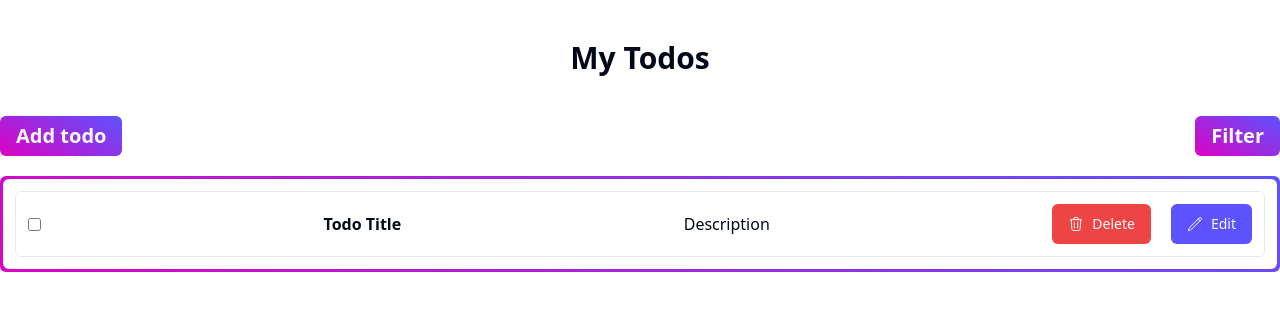
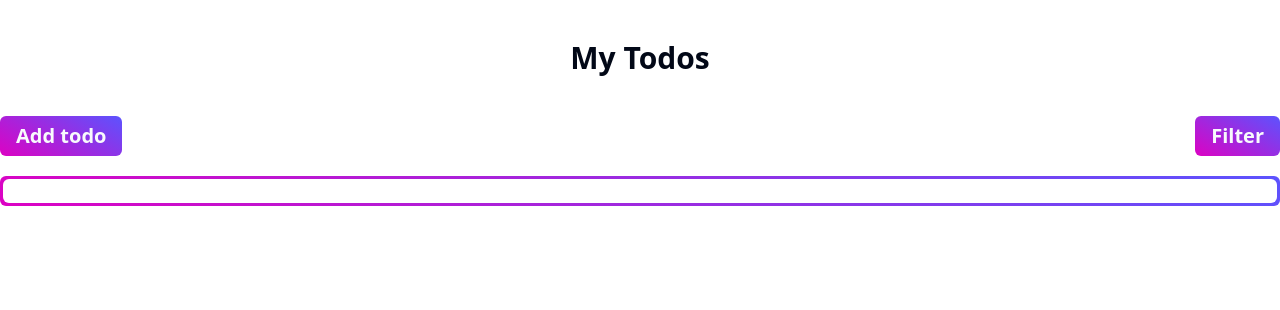
Before and after one commit to sahik7/todo-redux, a React (Vite) app: page / in a window 1280 px wide. Shown: the top 310 px of the page. Built offline with nearby package versions, Linux system fonts and the light colour scheme.

Commit message:
todo map added

```diff
--- a/src/components/todo/TodoContainer.tsx
+++ b/src/components/todo/TodoContainer.tsx
@@ -14,7 +14,9 @@ export default function TodoContainer() {
             <div className="bg-primary-gradient w-full h-full rounded-md p-[3px]">
                 {/* <div className="bg-white p-3 text-center rounded-md text-2xl font-bold"><p>There is no task pending</p></div> */}
                 <div className="bg-white  space-y-5 rounded-md p-3 w-full h-full">
-                    <TodoCard />
+                    {
+                        todos.map(todo => <TodoCard />)
+                    }
                 </div>
             </div>
         </div>
```
